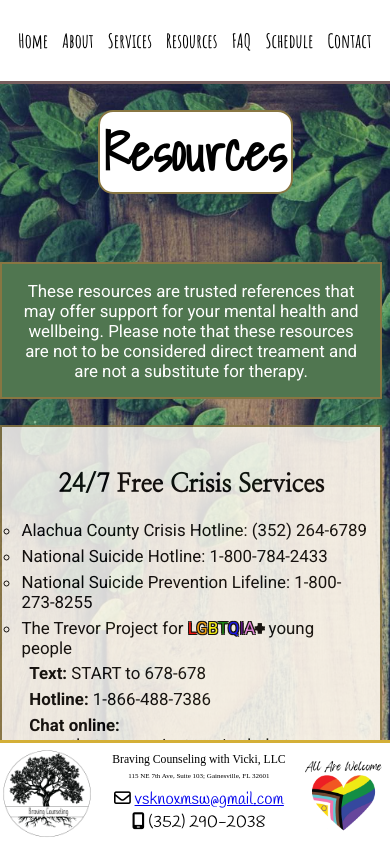
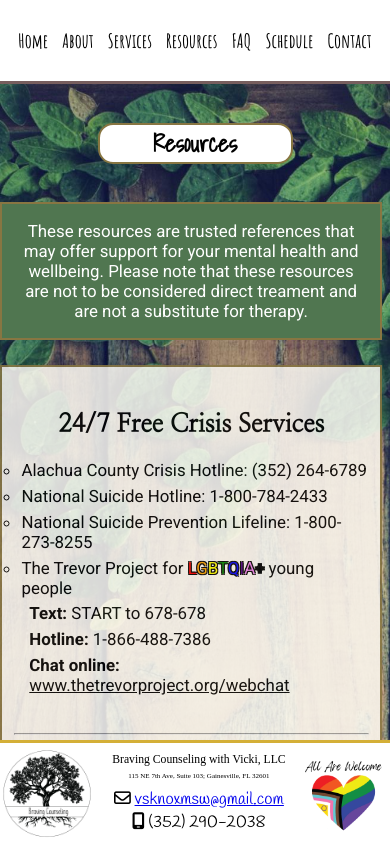
Before and after one commit to Sedonia-R/braving-counseling, a React (Create React App) app: page /#/about in a window 390 px wide. Both pictures are taken after a click on the item "Resources". Shown: the top 844 px of the page. Built offline with nearby package versions, Linux system fonts and the light colour scheme; a web font is replaced by a local one.

Commit message:
updated responsiveness of resources page

```diff
--- a/src/styles/Resources.module.css
+++ b/src/styles/Resources.module.css
@@ -34,16 +34,17 @@
 .header {
   display: flex;
   justify-content: center;
+  align-items: center;
   width: 100%;
-  height: 7%;
 }
 
 .title {
   font-size: 6vh;
   background: white;
-  height: 10vh;
+  height: auto;
   width: 30vw;
   margin-top: 3vh;
+  margin-bottom: 3vh;
   border-radius: 15px;
   border: 2px solid #887642;
 }
@@ -185,13 +186,11 @@
   font-weight: bold;
 }
 
-
-
 @media screen and (max-width: 910px) {
   .resources {
     margin-top: 10vh;
     margin-bottom: 12vh;
-    height: 280vh;
+    height: auto;
   }
 
   .content {
@@ -200,6 +199,9 @@
 
   .title {
     width: 40vw;
+    font-size: 6vw;
+    margin-top: 1vh;
+    margin-bottom: 1vh;
   }
 
   .subHeader {
```
